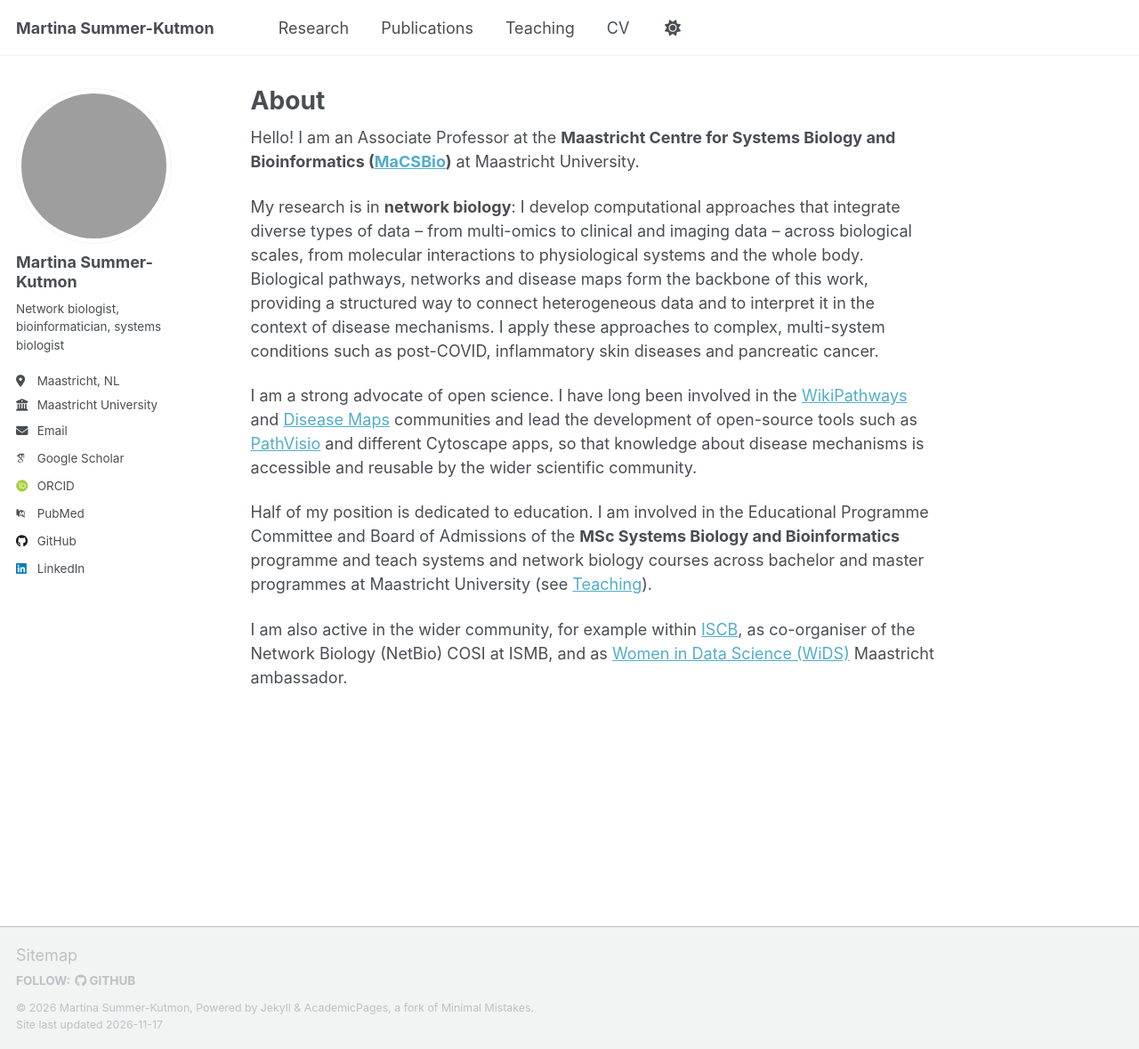
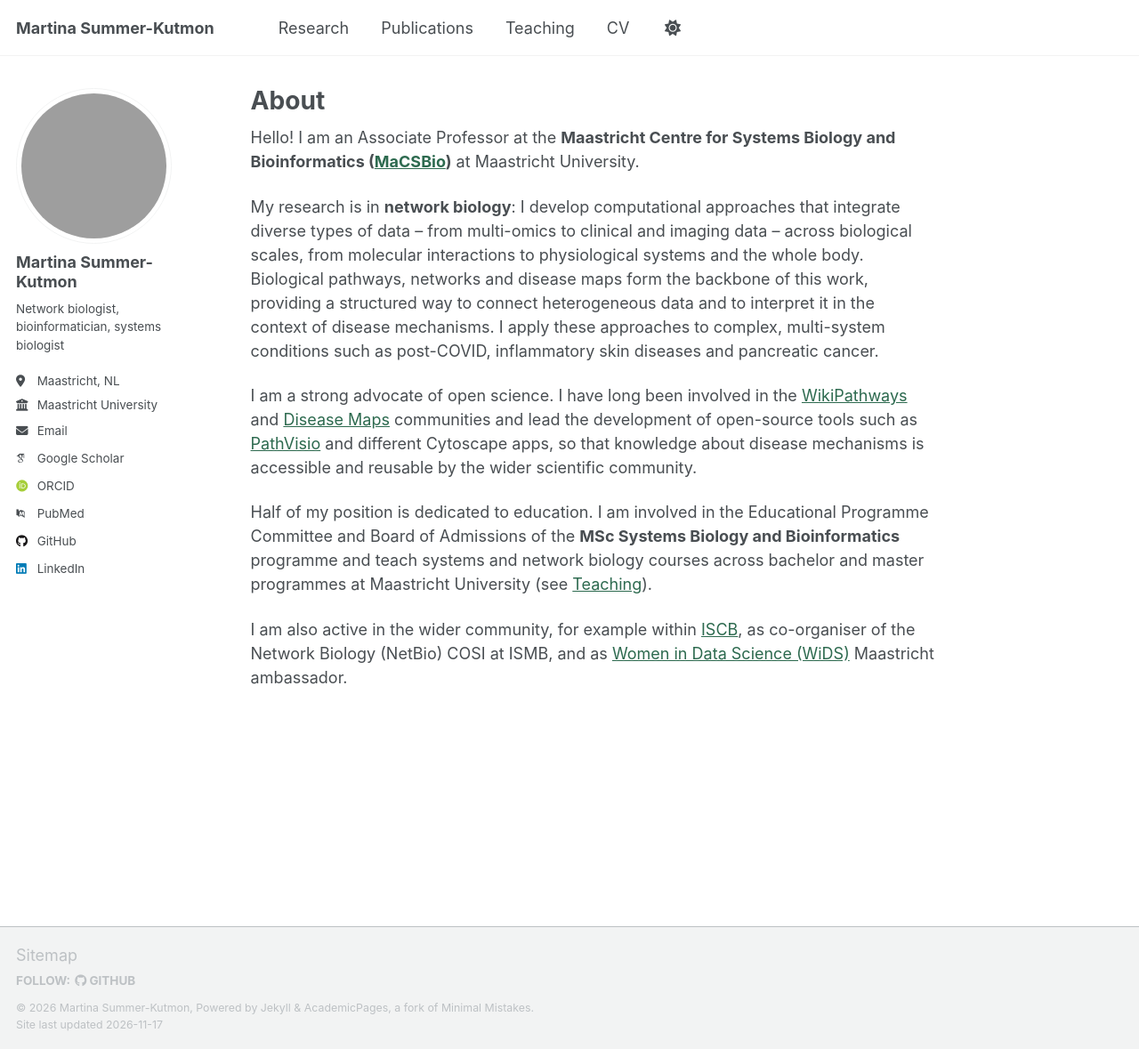
Before and after one commit to mkutmon/mkutmon.github.io, a Jekyll site: the page built from _pages/about.md, in a window 1280 px wide and 1179 px high. Shown: the whole window at 89% size. Built offline with Jekyll 4.4.1, drawn with Linux system fonts in a browser that asks for light colours; some web fonts are replaced; a script that is not in the unit is left out; grey boxes are pictures that could not be loaded.

Commit message:
Update link colors in default light theme

```diff
--- a/_sass/theme/_default_light.scss
+++ b/_sass/theme/_default_light.scss
@@ -36,9 +36,9 @@ $sidebar-screen-min-width   : 1024px;
     --global-code-background-color      : #fafafa;
     --global-code-text-color            : #{$darker-gray};
     --global-fig-caption-color          : mix(#fff,  #{$dark-gray}, 25%);
-    --global-link-color                 : #52adc8;
-    --global-link-color-hover           : mix(#000, #2f7f93, 25%);
-    --global-link-color-visited         : mix(#fff, #2f7f93, 25%);
+   --global-link-color                 : #2d6a4f;
+   --global-link-color-hover           : #1b4332;
+   --global-link-color-visited         : #40916c;
     --global-masthead-link-color        : #{$dark-gray};
     --global-masthead-link-color-hover  : mix(#000, #{$gray}, 25%);
     --global-text-color                 : #{$dark-gray};
```
